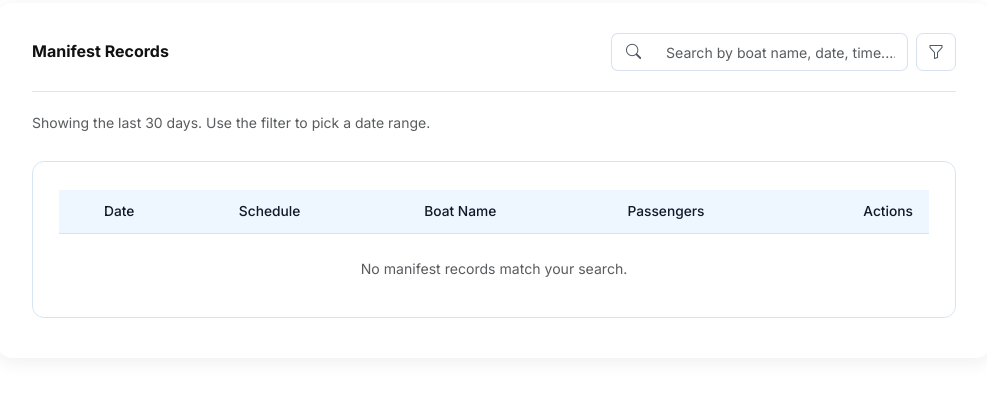
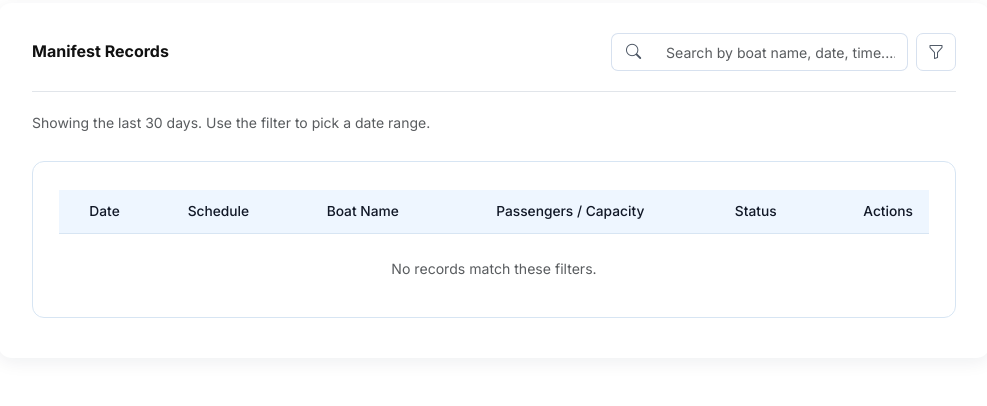
Before and after one commit to leonifeldeguzman/wavetech, a Flask app: page /analytics in a window 1280 px wide. Shown: the part 799-1205 px from the top of the page, without its empty margins (266-1253 px from the left). Run offline with Flask 3, Linux system fonts and the light colour scheme; the visitor is signed in with stand-in values (Sample User, id 1); tables that the repository leaves empty hold one stand-in row (values such as "Sample post").

Commit message:
Batch 4: Reports & Analytics complete

```diff
--- a/app/services/analytics_service.py
+++ b/app/services/analytics_service.py
@@ -8,7 +8,7 @@ ph_today() (app/utils/ph_clock.py) converts.
 """
 from datetime import date, datetime, timedelta
 
-from sqlalchemy import select
+from sqlalchemy import and_, case, not_, select
 
 from app.extensions import db
 from app.models.manifest_entry import ManifestEntry
@@ -241,6 +241,17 @@ def _date_label(d):
     """June 8, 2026 (no leading zero on the day)."""
     return f"{d:%B} {d.day}, {d.year}"
 
+def _expired_condition():
+    """SQL version of 'expired': still live, and past its effective time.
+
+    A Delayed trip is judged by its new departure time, like in _real_trips().
+    """
+    effective = case(
+        (and_(Trip.status == "Delayed", Trip.new_departure_time.isnot(None)),
+         Trip.new_departure_time),
+        else_=Trip.departure_time,
+    )
+    return and_(Trip.status.in_(LIVE_STATUSES), effective < ph_now())
 
 def get_manifest_records(search=None, date_from=None, date_to=None,
                          boat_id=None, status=None, today=None):
@@ -252,6 +263,7 @@ def get_manifest_records(search=None, date_from=None, date_to=None,
       the TRIPS that contain at least one match.
     - Within a date, trips are ordered by departure time (earliest first).
     - show_date is True only on the first row of each date, as in the mockup.
+    - Unassigned (no boat) and expired trips are hidden.
     """
     today = today or ph_today()
     if date_from is None and date_to is None:
@@ -260,7 +272,8 @@ def get_manifest_records(search=None, date_from=None, date_to=None,
     if date_from and date_to and date_from > date_to:
         date_from, date_to = date_to, date_from
 
-    query = Trip.query
+    # Hide unassigned slots (no boat) and expired slots (past time, never departed).
+    query = Trip.query.filter(Trip.boat_id.isnot(None), not_(_expired_condition()))
     if date_from:
         query = query.filter(Trip.departure_time >= day_bounds(date_from)[0])
     if date_to:
--- a/app/static/css/analytics.css
+++ b/app/static/css/analytics.css
@@ -289,6 +289,18 @@
     background: #ffffff;
 }
 
+/* Scrolling table with a sticky header (reusable on other tables) */
+.table-scroll-y {
+    max-height: 420px;
+    overflow-y: auto;
+}
+
+.table-scroll-y thead th {
+    position: sticky;
+    top: 0;
+    z-index: 2;
+}
+
 
 /* ---------- Manifest records table ---------- */
 
@@ -331,6 +343,11 @@
 
 .analytics-records-table tbody tr.table-active td {
     background: #ffffff;
+}
+
+/* Slightly stronger line where a new date starts */
+.analytics-records-table tbody tr.analytics-date-start td {
+    border-top: 2px solid #c9d8e8;
 }
 
 
--- a/app/templates/analytics/index.html
+++ b/app/templates/analytics/index.html
@@ -330,11 +330,21 @@
     </form>
 
 
-    {% if not filters.date_from and not filters.date_to %}
-    <div class="text-muted small mb-2 analytics-record-note">
-      Showing the last 30 days. Use the filter to pick a date range.
+        <div class="text-muted small mb-2 analytics-record-note">
+      {% if filters.date_from and filters.date_to %}
+        Showing records from {{ records.date_from.strftime('%b') }} {{ records.date_from.day }}, {{ records.date_from.year }}
+        to {{ records.date_to.strftime('%b') }} {{ records.date_to.day }}, {{ records.date_to.year }}.
+      {% elif filters.date_from %}
+        Showing records from {{ records.date_from.strftime('%b') }} {{ records.date_from.day }}, {{ records.date_from.year }} onward.
+      {% elif filters.date_to %}
+        Showing records up to {{ records.date_to.strftime('%b') }} {{ records.date_to.day }}, {{ records.date_to.year }}.
+      {% else %}
+        Showing the last 30 days. Use the filter to pick a date range.
+      {% endif %}
+      {% if filters.q %} Search: "{{ filters.q }}".{% endif %}
+      {% if filters.boat_id %} Boat filter applied.{% endif %}
+      {% if filters.status %} Status: {{ filters.status }}.{% endif %}
     </div>
-    {% endif %}
 
     {% if records.truncated %}
     <div class="alert alert-warning py-2 small">
@@ -346,7 +356,7 @@
 
     <!-- Records table -->
     <div class="analytics-table-container">
-      <div class="table-responsive">
+      <div class="table-responsive table-scroll-y">
 
         <table
           id="manifestRecordsTable"
@@ -357,25 +367,30 @@
               <th>Date</th>
               <th>Schedule</th>
               <th>Boat Name</th>
-              <th>Passengers</th>
+              <th>Passengers / Capacity</th>
+              <th>Status</th>
               <th class="text-end">Actions</th>
             </tr>
           </thead>
 
-          <tbody>
+                    <tbody>
             {% for r in records.rows %}
-            <tr class="{% if selected_trip_id == r.trip_id %}table-active{% endif %}">
+            <tr class="{% if r.show_date and not loop.first %}analytics-date-start{% endif %}{% if selected_trip_id == r.trip_id %} table-active{% endif %}">
 
-              <td class="fw-bold">
-                {% if r.show_date %}{{ r.date_label }}{% endif %}
-              </td>
+              <td class="fw-bold">{{ r.date_label }}</td>
 
               <td>{{ r.time_label }}</td>
 
               <td>{{ r.boat_name or '—' }}</td>
 
               <td>
-                {{ r.passengers }}/{{ r.capacity if r.capacity is not none else '—' }}
+                {{ r.passengers }} / {{ r.capacity if r.capacity is not none else '—' }}
+              </td>
+
+              <td>
+                <span class="status-pill {{ r.status|lower|replace(' ', '-') }}">
+                  {{ r.status }}
+                </span>
               </td>
 
               <td class="text-end">
@@ -400,8 +415,12 @@
             </tr>
             {% else %}
             <tr>
-              <td colspan="5" class="text-center text-muted py-4">
-                No manifest records match your search.
+              <td colspan="6" class="text-center text-muted py-4">
+                {% if filters.q %}
+                No records match your search.
+                {% else %}
+                No records match these filters.
+                {% endif %}
               </td>
             </tr>
             {% endfor %}
@@ -608,8 +627,8 @@
             tbody.appendChild(noResults);
           }
 
-          noResults.querySelector("td").textContent =
-            'No results found for "' + this.value + '"';
+        noResults.querySelector("td").textContent =
+            "No records match your search.";
           noResults.style.display = "";
         } else if (noResults) {
           noResults.style.display = "none";
@@ -620,7 +639,7 @@
     const manifestTable = document.getElementById("manifestRecordsTable");
 
     if (manifestTable) {
-      setupLiveSearch("manifestSearch", manifestTable, [0, 1, 2, 3]);
+        setupLiveSearch("manifestSearch", manifestTable, [0, 1, 2, 3, 4]);
     }
 
     /* ---------- Capacity bar widths (from data-width) ---------- */
```
Also changed, not shown: app/tests/test_analytics_service.py (+39 -0 lines).
